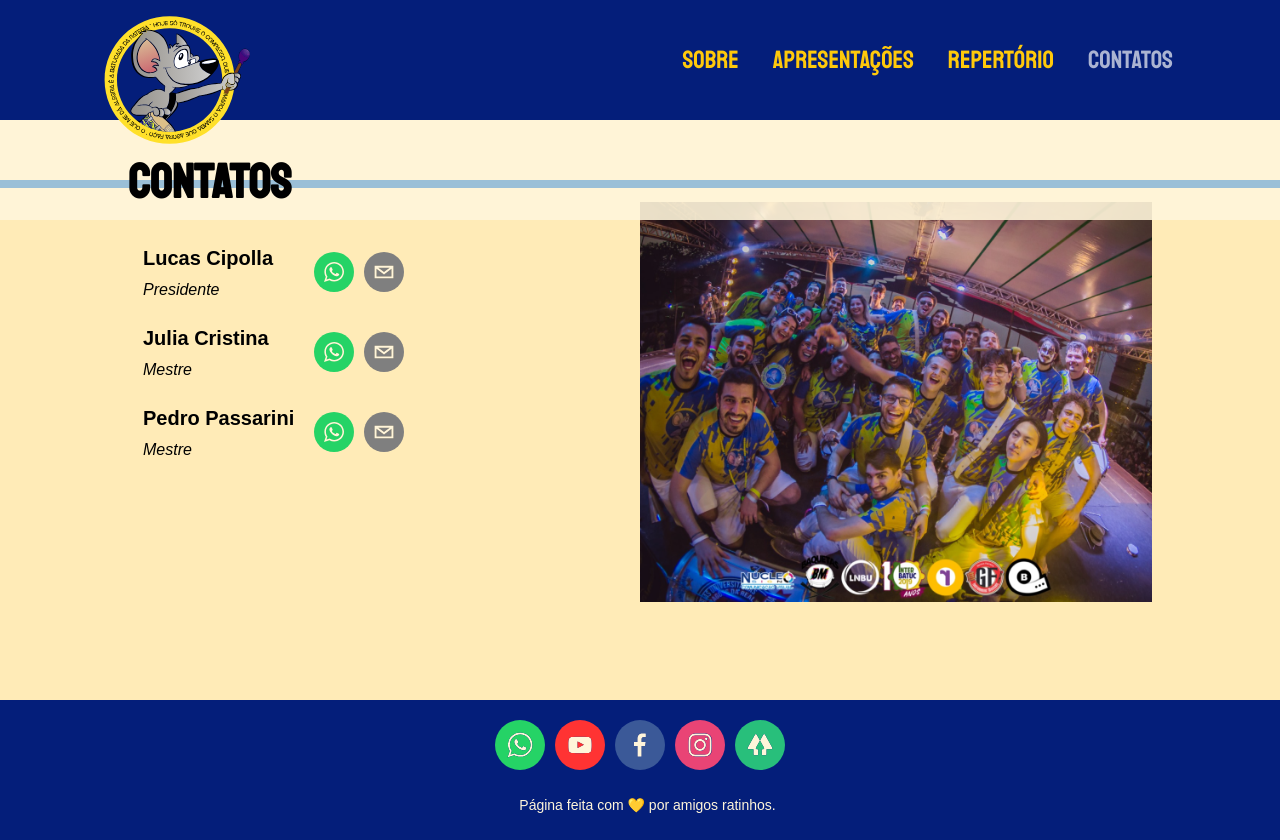
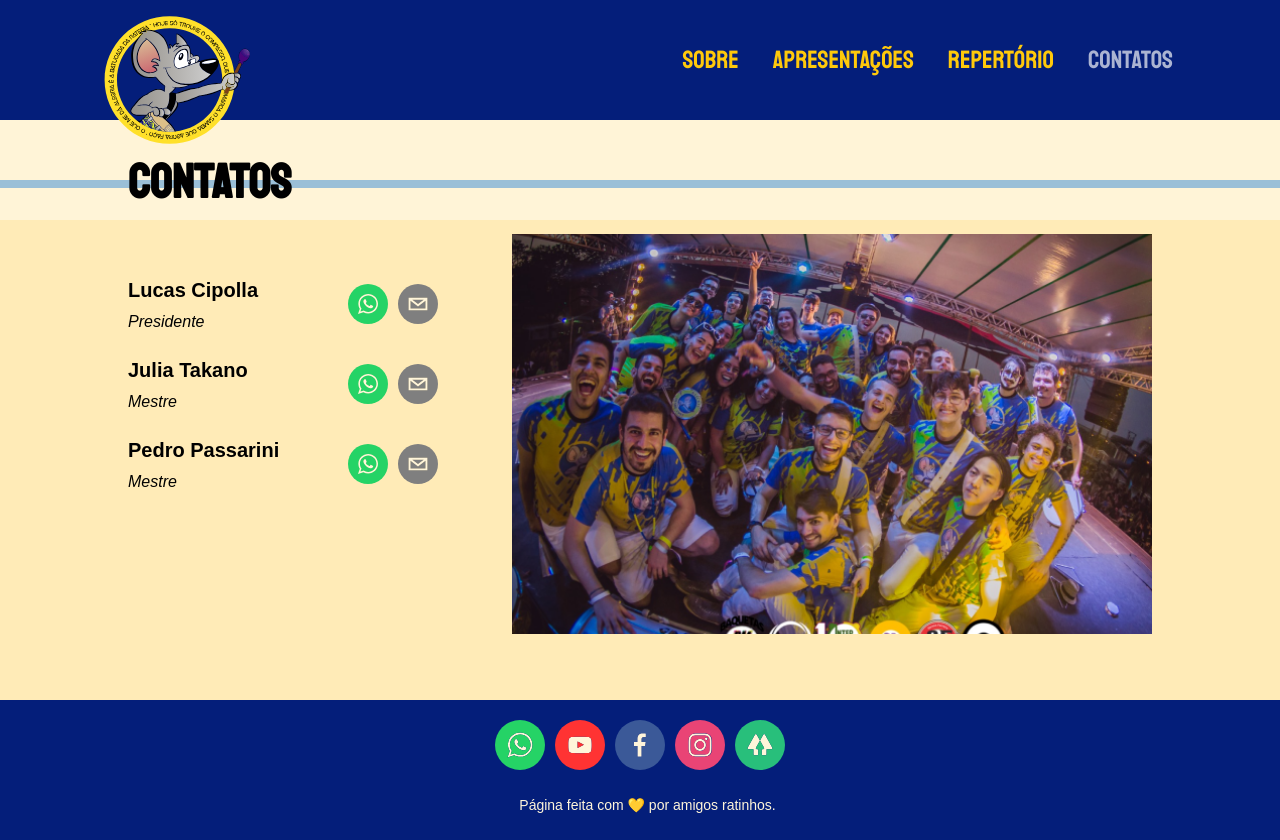
Before and after one commit to rateria/rateria-next-website, a Next.js app: page /contatos in a window 1280 px wide. Built offline with nearby package versions, Linux system fonts and the light colour scheme; a web font is replaced by a local one.

Commit message:
fix: pages proportion now constant

```diff
--- a/pages/apresentacoes/Apresentations.module.css
+++ b/pages/apresentacoes/Apresentations.module.css
@@ -24,7 +24,7 @@
 	display: flex;
 	flex-direction: column;
 	justify-content: center;
-	/* align-items: center; */
+	align-items: center;
 
 	width: 100%;
 	padding-bottom: 2.5rem;
@@ -41,13 +41,14 @@
 	justify-content: space-between;
 	margin-left: 10vw;
 	margin-right: 10vw;
+	max-width: 1100px;
 }
 
 .image {
 	overflow: hidden;
-	width: 35vw;
-	height: 40rem;
-	max-width: 450px;
+	width: 45%;
+	height: 50rem;
+	/* max-width: 450px; */
 	z-index: 0;
 
 	background: url('../../public/interbatuc2.png');
@@ -56,7 +57,7 @@
 }
 
 .text {
-	width: 40vw;
+	width: 50%;
 }
 
 .buttonsArea {
--- a/pages/contatos/Contacts.module.css
+++ b/pages/contatos/Contacts.module.css
@@ -24,14 +24,19 @@
 	display: flex;
 	flex-direction: column;
 	justify-content: center;
+	align-items: center;
+
 	margin-bottom: 6.4rem;
 	padding-bottom: 2.5rem;
 }
 
 .title {
-	margin: 0;
 	margin-top: -6.8rem;
 	margin-left: 10vw;
+	margin-right: 10vw;
+
+	width: 80vw;
+	max-width: 1100px;
 
 	z-index: 5;
 }
@@ -41,12 +46,18 @@
 	justify-content: space-between;
 	margin-left: 10vw;
 	margin-right: 10vw;
+
+	width: 80vw;
+	max-width: 1100px;
 }
 
 .info {
 	display: flex;
 	flex-direction: column;
+	width: 320px;
+	/* width: 40%; */
 }
+
 .contact {
 	margin-top: 4rem;
 	display: flex;
@@ -58,6 +69,10 @@
 
 .infoText {
 	margin-right: 2rem;
+}
+
+.infoText p {
+	text-indent: 0;
 }
 
 .info .name {
@@ -79,15 +94,19 @@
 	width: 25px;
 }
 
+.socialIcon:hover {
+	transform: scale(1.1);
+}
+
 .imageC {
 	overflow: hidden;
-	width: 40vw;
+	width: 50vw;
 	height: 50vh;
 
 	margin-left: 5rem;
 	margin-top: -1rem;
 
-	z-index: 0;
+	z-index: 3;
 
 	background: url('../../public/interbatuc1.png');
 	background-position: center;
--- a/pages/contatos/index.tsx
+++ b/pages/contatos/index.tsx
@@ -48,7 +48,7 @@ export default function Contacts() {
 								</div>
 								<div className={styles.contact}>
 									<div className={styles.infoText}>
-										<p className={styles.name}>Julia Cristina</p>
+										<p className={styles.name}>Julia Takano</p>
 										<p className={styles.occupation}>Mestre</p>
 									</div>
 									<div>
```
